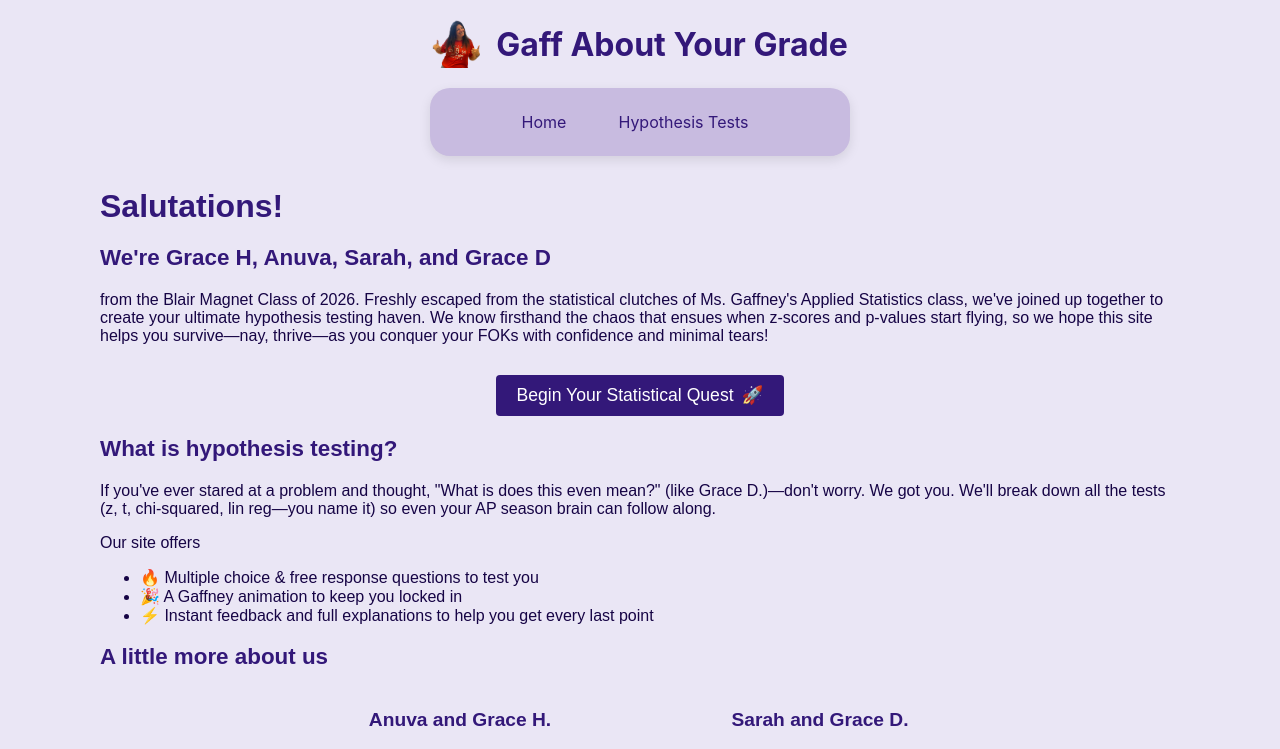
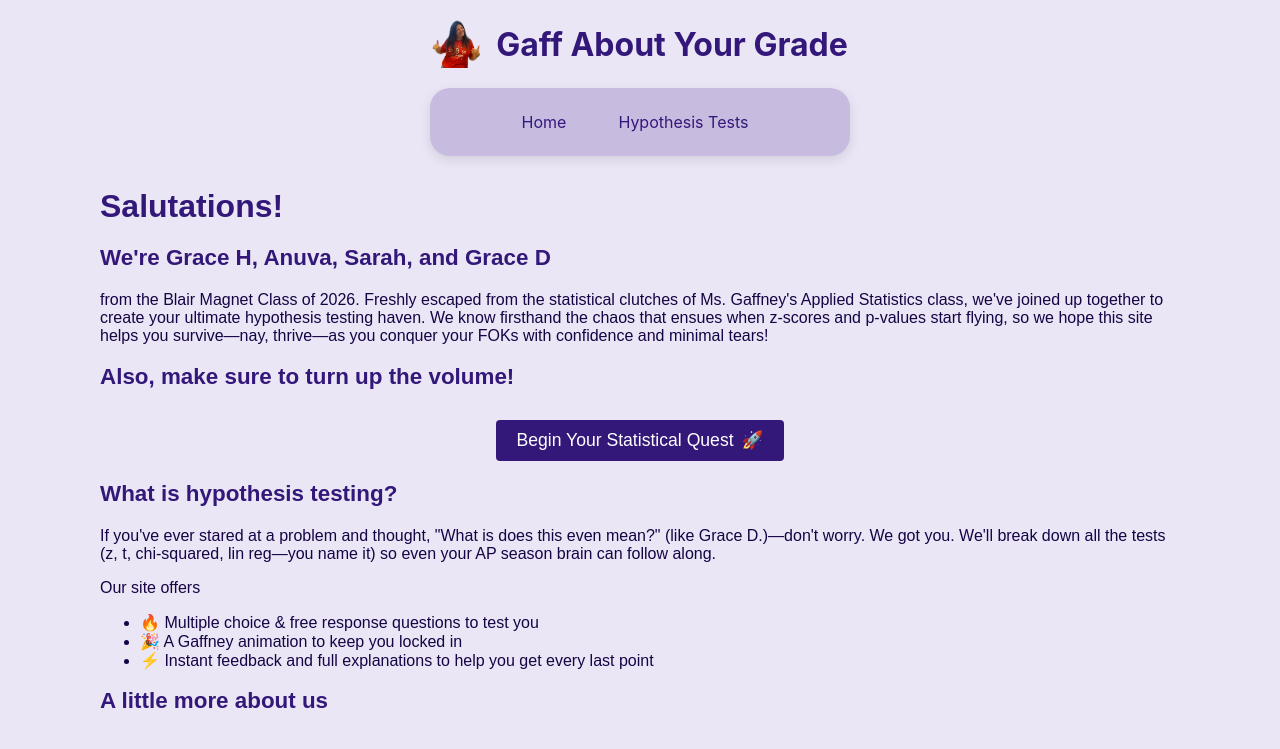
Before and after one commit to ghollenbach/gaffaboutyourgrade, a React (Vite) app: page / in a window 1280 px wide. Shown: the top 749 px of the page. Built offline with nearby package versions, Linux system fonts and the light colour scheme.

Commit message:
volume reminder

```diff
--- a/src/home.jsx
+++ b/src/home.jsx
@@ -12,6 +12,7 @@ function Home() {
                 from the Blair Magnet Class of 2026. Freshly escaped from the statistical clutches of Ms. Gaffney's Applied Statistics class, we've joined up together to create your ultimate hypothesis testing haven. We know firsthand the chaos that ensues when z-scores and p-values start flying, so we hope this site helps you survive—nay, thrive—as you conquer your FOKs with confidence and minimal tears!
 
             </p>
+            <h2>Also, make sure to turn up the volume!</h2>
             <div style={{ display: 'flex', justifyContent: 'center', margin: '20px 0' }}>
                 <button
                     className="quiz-btn"
--- a/src/pairedt.jsx
+++ b/src/pairedt.jsx
@@ -317,7 +317,7 @@ Sarah     60            76           -16
                 <tr><td>24.3</td><td>23.9</td><td>0.4</td></tr>
                 <tr><td>25.2</td><td>24.3</td><td>0.9</td></tr>
             </tbody>
-</table>
+            </table>
 
                         <p>
             <a href="https://drive.google.com/file/d/1JKGxtlftQzyIPdye8fxZ9vA1FdS-FUaK/view?usp=sharing" target="_blank" rel="noopener noreferrer">
```
